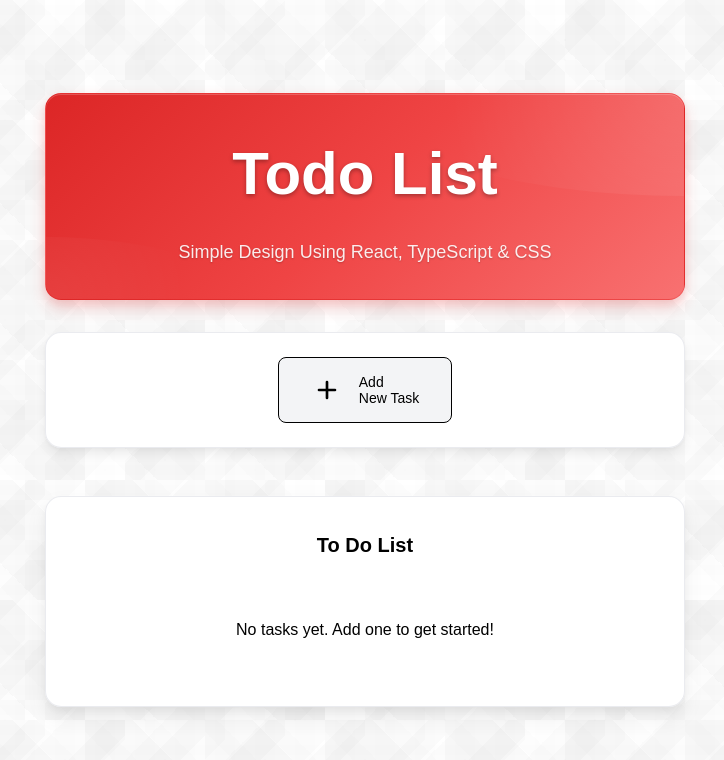
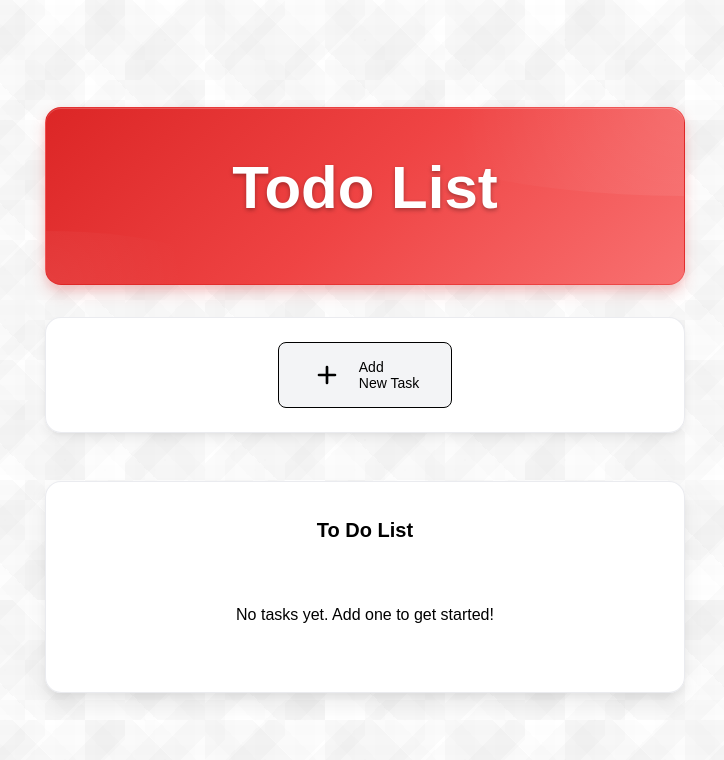
Before and after one commit to MADHURMEHARE/todonextjs, a Next.js app: page / in a window 1280 px wide. Shown: the top 760 px of the page, without its empty margins (275-999 px from the left). Built offline with nearby package versions, Linux system fonts and the light colour scheme.

Commit message:
Update TodoApp.tsx
words

```diff
--- a/components/TodoApp.tsx
+++ b/components/TodoApp.tsx
@@ -118,7 +118,7 @@
                 Todo List
               </h1>
               <p className="subtitle">
-                Simple Design Using React, TypeScript & CSS
+
               </p>
             </div>
           </div>
```
